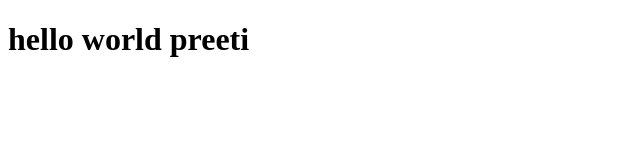
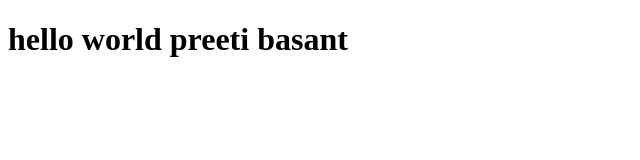
Before and after one commit to BijneshKumar/learning-git-part-2, a plain HTML site: page index.html in a window 1280 px wide. Shown: the whole page, without its empty margins (0-640 px from the left). Drawn offline with Linux system fonts and the light colour scheme.

Commit message:
Update index.html

```diff
--- a/index.html
+++ b/index.html
@@ -6,6 +6,6 @@
     <title>Document</title>
 </head>
 <body>
-   <h1>hello world preeti</h1>
+   <h1>hello world preeti basant</h1>
 </body>
 </html>
```
